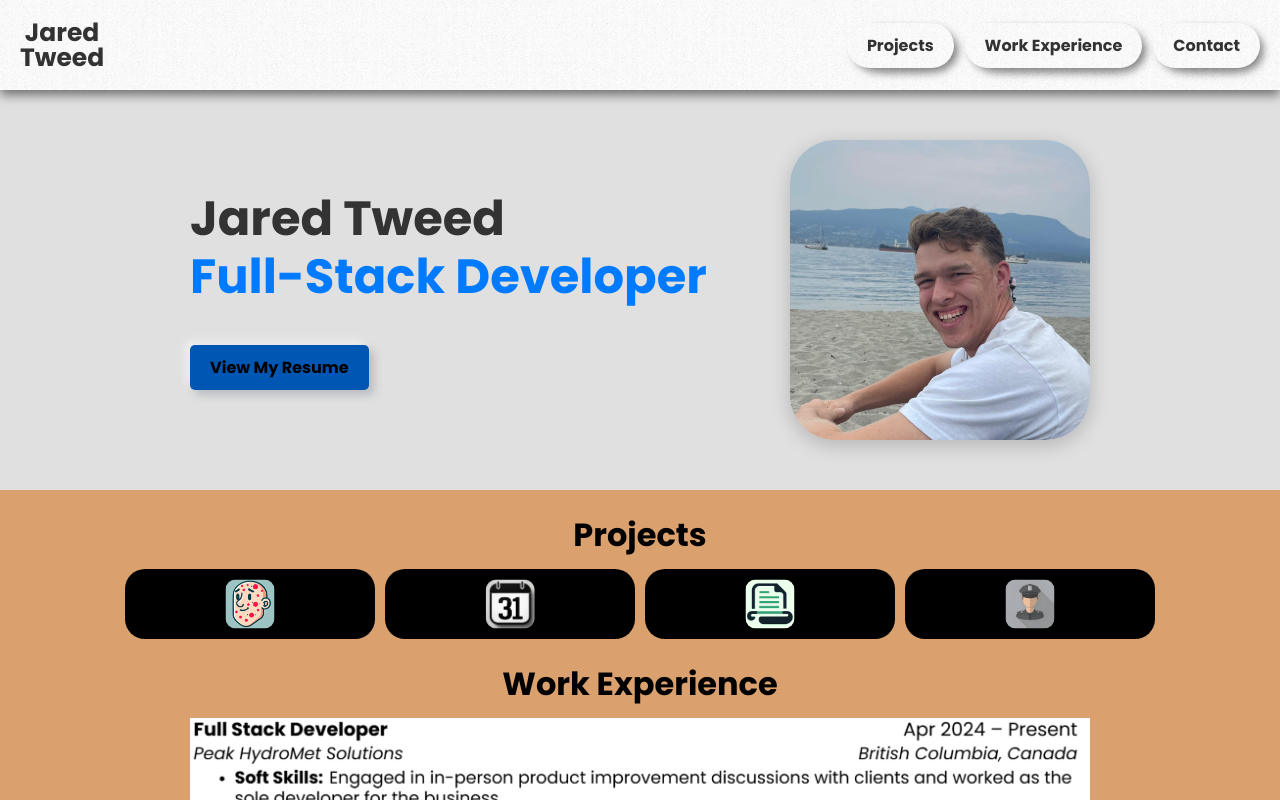
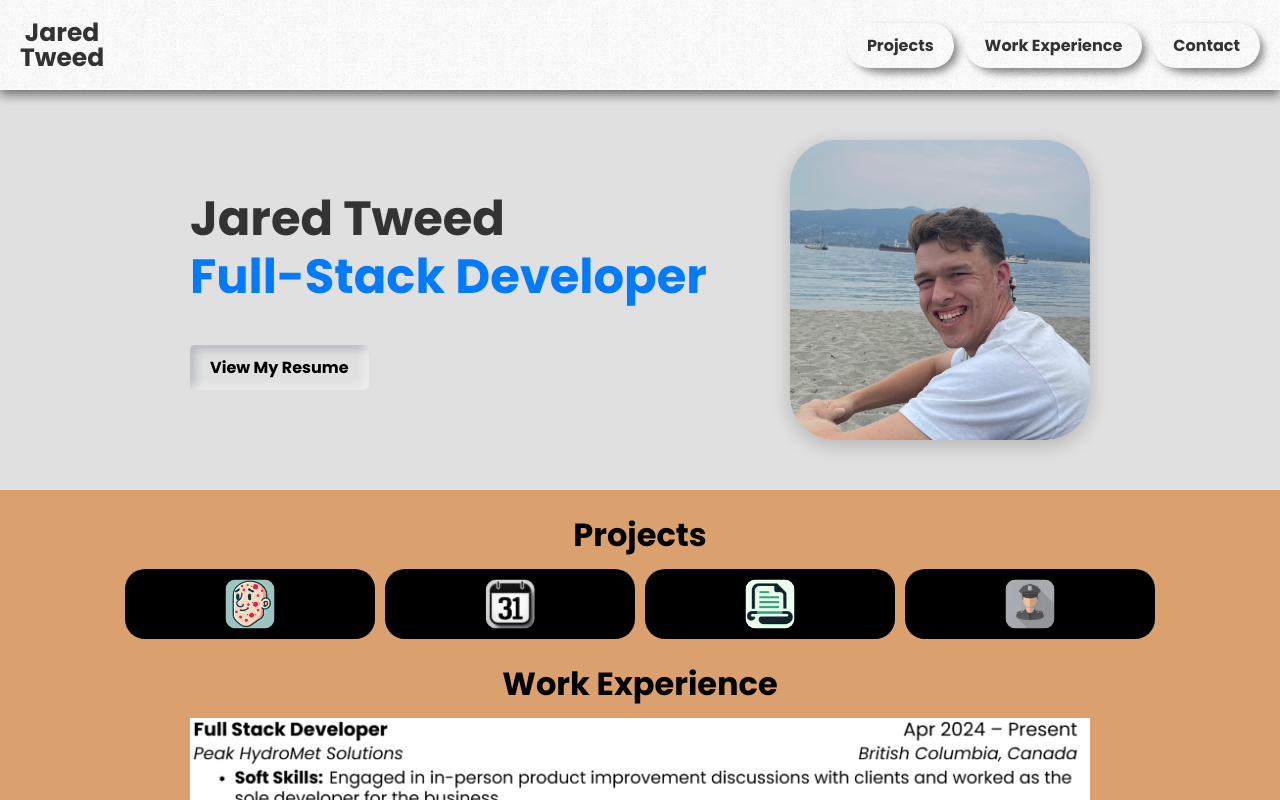
Before and after one commit to JaredTweed/react-resume, a React (Create React App) app in the folder resume/: page / in a window 1280 px wide. In both pictures the pointer is over the link "View My Resume". Shown: the top 800 px of the page. Built offline with nearby package versions, Linux system fonts and the light colour scheme.

Commit message:
fixed neumorphism

```diff
--- a/resume/src/components/HeroSection.css
+++ b/resume/src/components/HeroSection.css
@@ -59,7 +59,9 @@
 }
 
 .hero-resume-link:hover {
-  background-color: #0056b3;
+  /* background-color: #0056b3; */
+  /* Same as original, just inset */
+  box-shadow: inset -5px -5px 9px rgba(255, 255, 255, 0.45), inset 5px 5px 9px rgba(94, 104, 121, 0.3);
 }
 
 /* Image Section */
```
